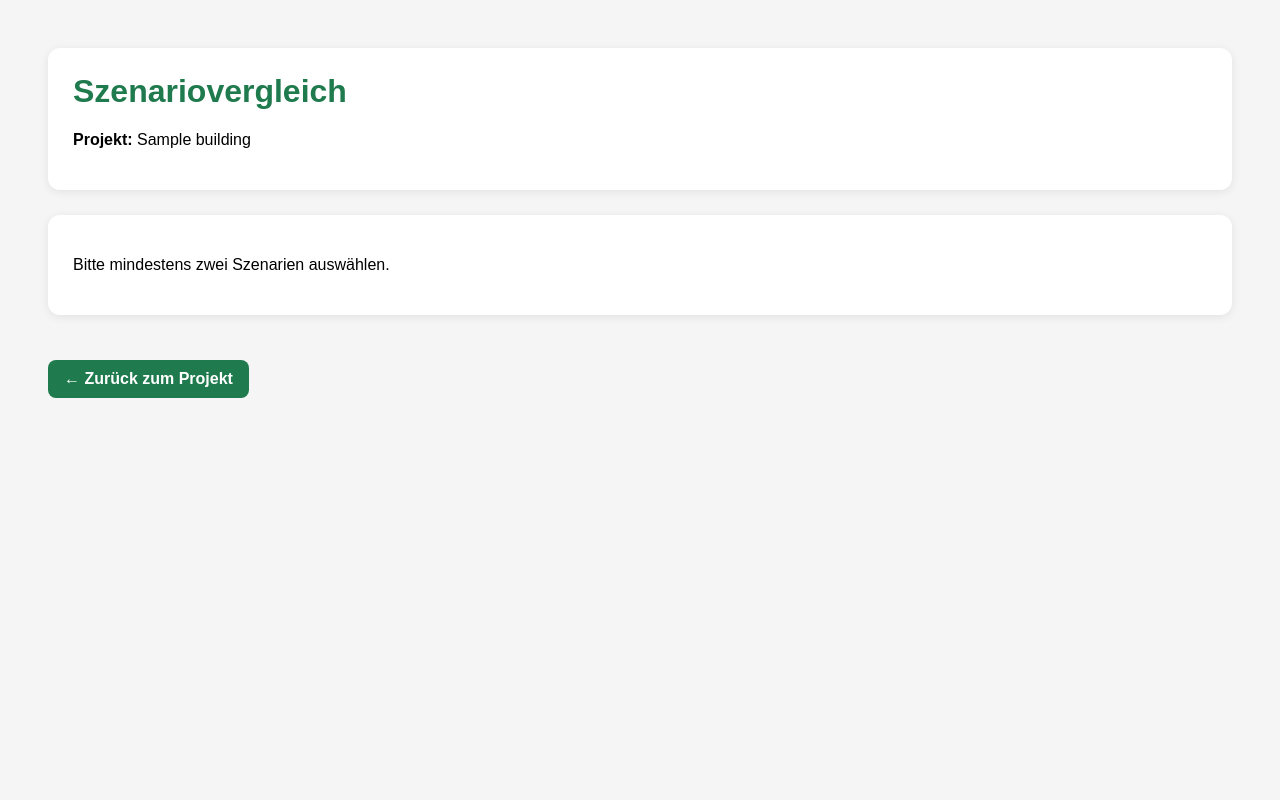
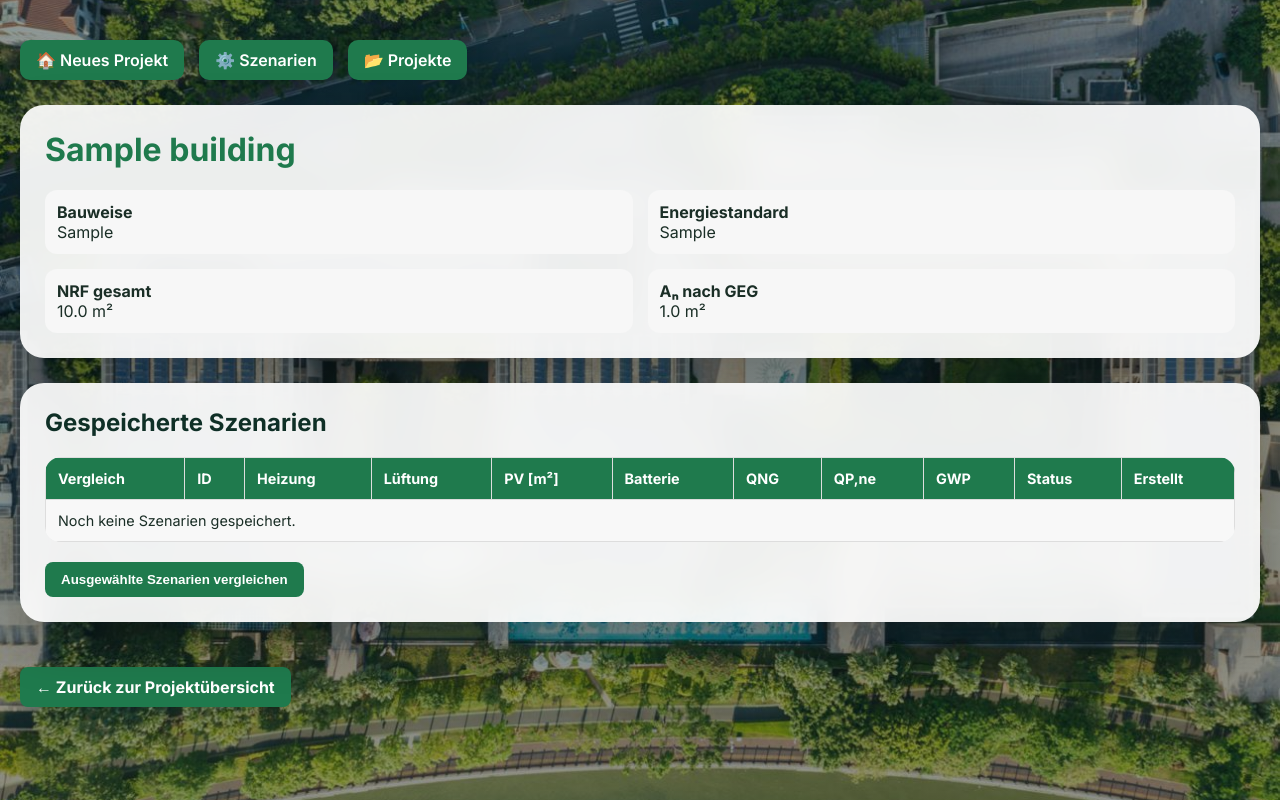
Before and after one commit to DBM-THA/Absch-tzung-der-Geb-ude-kobilanz-nach-QNG, a Django app: page /project/1/compare/ in a window 1280 px wide. Run offline with Django 5.2, Linux system fonts and the light colour scheme; tables that the repository leaves empty hold one stand-in row (values such as "Sample post").

Commit message:
Refactor compare_scenarios.html for improved layout

```diff
--- a/qngapp/templates/qngapp/compare_scenarios.html
+++ b/qngapp/templates/qngapp/compare_scenarios.html
@@ -1,153 +1,220 @@
+{% load static %}
 <!DOCTYPE html>
 <html lang="de">
 <head>
 <meta charset="UTF-8">
-<title>Szenariovergleich</title>
+<title>{{ building.project_name }}</title>
+
+<link rel="preconnect" href="https://fonts.googleapis.com">
+<link rel="preconnect" href="https://fonts.gstatic.com" crossorigin>
+<link href="https://fonts.googleapis.com/css2?family=Inter:wght@300;400;500;600;700;800&display=swap" rel="stylesheet">
 
 <style>
-body {
-    font-family: Arial, sans-serif;
-    padding: 40px;
-    background: #f5f5f5;
+body{
+    font-family: 'Inter', sans-serif;
+    margin: 0;
+    padding: 40px 20px;
+    background:
+        linear-gradient(rgba(10,30,25,0.45), rgba(10,30,25,0.45)),
+        url("{% static 'images/hintergrund.jpg' %}");
+    background-size: cover;
+    background-position: center;
+    background-attachment: fixed;
+    color: #1a2e26;
 }
 
-.card {
-    background: white;
-    padding: 25px;
-    border-radius: 12px;
-    margin-bottom: 25px;
-    box-shadow: 0 2px 10px rgba(0,0,0,0.08);
+.page{
+    max-width:1400px;
+    margin:auto;
 }
 
-h1 {
-    color: #1f7a4d;
-    margin-top: 0;
+.navbar{
+    display:flex;
+    gap:15px;
+    margin-bottom:25px;
+    flex-wrap:wrap;
 }
 
-table {
-    width: 100%;
-    border-collapse: collapse;
-    background: white;
+.navbar a{
+    text-decoration:none;
+    padding:10px 16px;
+    border-radius:10px;
+    background:#1f7a4d;
+    color:white;
+    font-weight:600;
+    transition:0.2s;
 }
 
-th, td {
-    padding: 12px;
-    border: 1px solid #ddd;
-    text-align: left;
+.navbar a:hover{
+    background:#16633d;
 }
 
-th {
-    background: #1f7a4d;
-    color: white;
+.card{
+    background:rgba(255,255,255,0.92);
+    backdrop-filter:blur(16px);
+    padding:25px;
+    border-radius:24px;
+    margin-bottom:25px;
+    box-shadow:0 20px 50px rgba(0,0,0,0.25);
 }
 
-tr:nth-child(even) {
-    background: #f8f8f8;
+h1{
+    color:#1f7a4d;
+    margin-top:0;
 }
 
-.status-ok {
-    color: green;
-    font-weight: bold;
+h2{
+    margin-top:0;
+    color:#0f2f26;
 }
 
-.status-bad {
-    color: red;
-    font-weight: bold;
+table{
+    width:100%;
+    border-collapse:collapse;
+    background:white;
+    border-radius:16px;
+    overflow:hidden;
 }
 
-.button {
-    display: inline-block;
-    padding: 10px 16px;
-    background: #1f7a4d;
-    color: white;
-    text-decoration: none;
-    border-radius: 8px;
-    margin-top: 20px;
-    border: none;
-    font-weight: bold;
+th,td{
+    padding:12px;
+    border:1px solid #ddd;
+    text-align:left;
+    font-size:0.9rem;
 }
 
-.button:hover {
-    background: #16633d;
+th{
+    background:#1f7a4d;
+    color:white;
+}
+
+tr:nth-child(even){
+    background:#f8f8f8;
+}
+
+.status-ok{
+    color:green;
+    font-weight:bold;
+}
+
+.status-bad{
+    color:red;
+    font-weight:bold;
+}
+
+.button{
+    display:inline-block;
+    padding:10px 16px;
+    background:#1f7a4d;
+    color:white;
+    text-decoration:none;
+    border-radius:8px;
+    margin-top:20px;
+    border:none;
+    font-weight:700;
+    cursor:pointer;
+}
+
+.button:hover{
+    background:#16633d;
+}
+
+.info-grid{
+    display:grid;
+    grid-template-columns:repeat(2,1fr);
+    gap:15px;
+}
+
+.info-box{
+    background:#f7f7f7;
+    padding:12px;
+    border-radius:12px;
+}
+
+@media (max-width: 900px){
+    .info-grid{
+        grid-template-columns:1fr;
+    }
+
+    table{
+        font-size:0.8rem;
+    }
 }
 </style>
 </head>
 
 <body>
 
-<div class="card">
-    <h1>Szenariovergleich</h1>
-    <p><strong>Projekt:</strong> {{ building.project_name }}</p>
+<div class="page">
+
+    <div class="navbar">
+        <a href="{% url 'building' %}">🏠 Neues Projekt</a>
+        <a href="{% url 'scenario' %}">⚙️ Szenarien</a>
+        <a href="{% url 'projects' %}">📂 Projekte</a>
     </div>
 
     <div class="card">
+        <h1>{{ building.project_name }}</h1>
 
-{% if scenarios|length < 2 %}
+        <div class="info-grid">
+            <div class="info-box">
+                <strong>Bauweise</strong><br>
+                {{ building.building_type }}
+            </div>
 
-    <p>Bitte mindestens zwei Szenarien auswählen.</p>
+            <div class="info-box">
+                <strong>Energiestandard</strong><br>
+                {{ building.energy_standard }}
+            </div>
 
-{% else %}
+            <div class="info-box">
+                <strong>NRF gesamt</strong><br>
+                {{ building.nrf_total }} m²
+            </div>
 
+            <div class="info-box">
+                <strong>Aₙ nach GEG</strong><br>
+                {{ building.an_geg }} m²
+            </div>
+        </div>
+    </div>
+
+    <div class="card">
+        <h2>Gespeicherte Szenarien</h2>
+
+        <form method="get" action="{% url 'compare_scenarios' building.id %}">
             <table>
                 <tr>
-        <th>Kennwert</th>
-        {% for scenario in scenarios %}
-            <th>Szenario {{ forloop.counter }}<br>ID {{ scenario.id }}</th>
-        {% endfor %}
+                    <th>Vergleich</th>
+                    <th>ID</th>
+                    <th>Heizung</th>
+                    <th>Lüftung</th>
+                    <th>PV [m²]</th>
+                    <th>Batterie</th>
+                    <th>QNG</th>
+                    <th>QP,ne</th>
+                    <th>GWP</th>
+                    <th>Status</th>
+                    <th>Erstellt</th>
                 </tr>
 
+                {% for scenario in scenarios %}
                 <tr>
-        <td>Heizung</td>
-        {% for scenario in scenarios %}
+                    <td>
+                        <input type="checkbox" name="scenario_ids" value="{{ scenario.id }}">
+                    </td>
+
+                    <td>{{ scenario.id }}</td>
                     <td>{{ scenario.heating }}</td>
-        {% endfor %}
-    </tr>
+                    <td>{{ scenario.ventilation }}</td>
+                    <td>{{ scenario.pv_area }}</td>
+                    <td>{{ scenario.battery_storage }}</td>
+                    <td>{{ scenario.qng_level }}</td>
 
-    <tr>
-        <td>Lüftung</td>
-        {% for scenario in scenarios %}
-            <td>{{ scenario.ventilation }}</td>
-        {% endfor %}
-    </tr>
+                    {% if scenario.result %}
+                        <td>{{ scenario.result.ac_qp_rel }}</td>
+                        <td>{{ scenario.result.ac_gwp_rel }}</td>
 
-    <tr>
-        <td>PV-Fläche</td>
-        {% for scenario in scenarios %}
-            <td>{{ scenario.pv_area }} m²</td>
-        {% endfor %}
-    </tr>
-
-    <tr>
-        <td>Batteriespeicher</td>
-        {% for scenario in scenarios %}
-            <td>{{ scenario.battery_storage }}</td>
-        {% endfor %}
-    </tr>
-
-    <tr>
-        <td>QNG-Level</td>
-        {% for scenario in scenarios %}
-            <td>{{ scenario.qng_level }}</td>
-        {% endfor %}
-    </tr>
-
-    <tr>
-        <td>QP,ne</td>
-        {% for scenario in scenarios %}
-            <td>{{ scenario.result.ac_qp_rel }}</td>
-        {% endfor %}
-    </tr>
-
-    <tr>
-        <td>GWP</td>
-        {% for scenario in scenarios %}
-            <td>{{ scenario.result.ac_gwp_rel }}</td>
-        {% endfor %}
-    </tr>
-
-    <tr>
-        <td>Status</td>
-        {% for scenario in scenarios %}
                         <td>
                             {% if scenario.result.qp_status == "erfüllt" and scenario.result.gwp_status == "erfüllt" %}
                                 <span class="status-ok">erfüllt</span>
@@ -155,17 +222,32 @@ tr:nth-child(even) {
                                 <span class="status-bad">nicht erfüllt</span>
                             {% endif %}
                         </td>
+                    {% else %}
+                        <td>-</td>
+                        <td>-</td>
+                        <td>kein Ergebnis</td>
+                    {% endif %}
+
+                    <td>{{ scenario.created_at }}</td>
+                </tr>
+                {% empty %}
+                <tr>
+                    <td colspan="11">Noch keine Szenarien gespeichert.</td>
+                </tr>
                 {% endfor %}
-    </tr>
             </table>
 
-{% endif %}
+            <button class="button" type="submit">
+                Ausgewählte Szenarien vergleichen
+            </button>
+        </form>
+    </div>
+
+    <a class="button" href="{% url 'projects' %}">
+        ← Zurück zur Projektübersicht
+    </a>
 
 </div>
 
-<a class="button" href="{% url 'project_detail' building.id %}">
-    ← Zurück zum Projekt
-</a>
-
 </body>
 </html>
```
Lines whose indentation alone changed are shown as unchanged.
